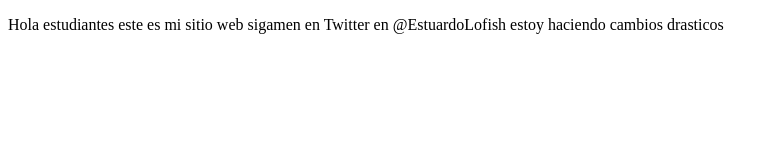
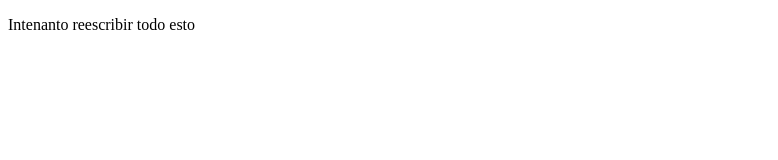
Before and after one commit to estuardolofish/proyectoDemoCursoPrework, a plain HTML site: page index.html in a window 1280 px wide. Shown: the whole page, without its empty margins (0-778 px from the left). Drawn offline with Linux system fonts and the light colour scheme.

Commit message:
Tercer cambio tratando de reescribir todo

```diff
--- a/index.html
+++ b/index.html
@@ -8,9 +8,7 @@
 </head>
 <body>
     <p>
-        Hola estudiantes este es mi sitio web
-        sigamen en Twitter en @EstuardoLofish estoy
-        haciendo cambios drasticos
+        Intenanto reescribir todo esto
     </p>
 </body>
 </html>
```
